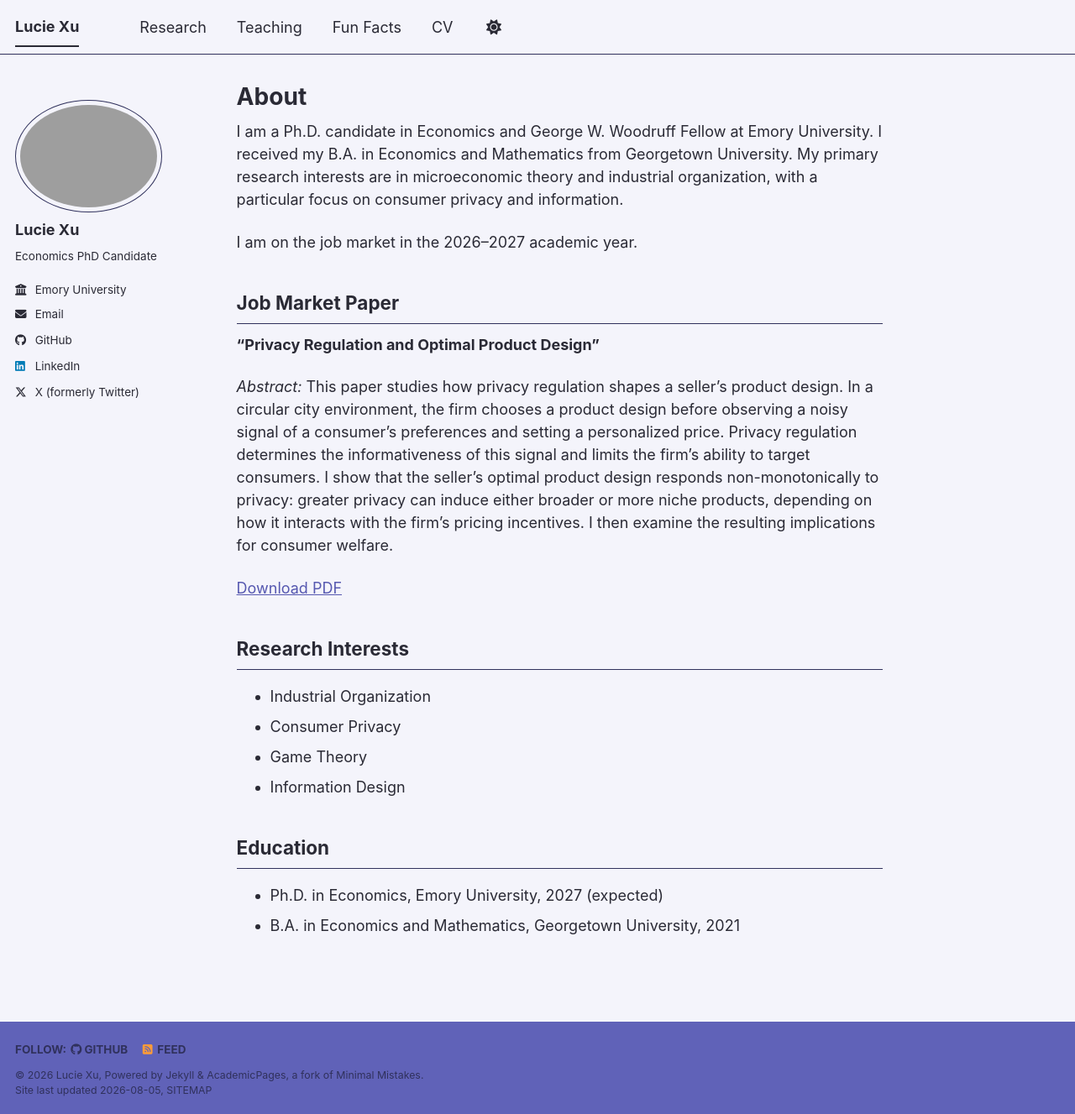
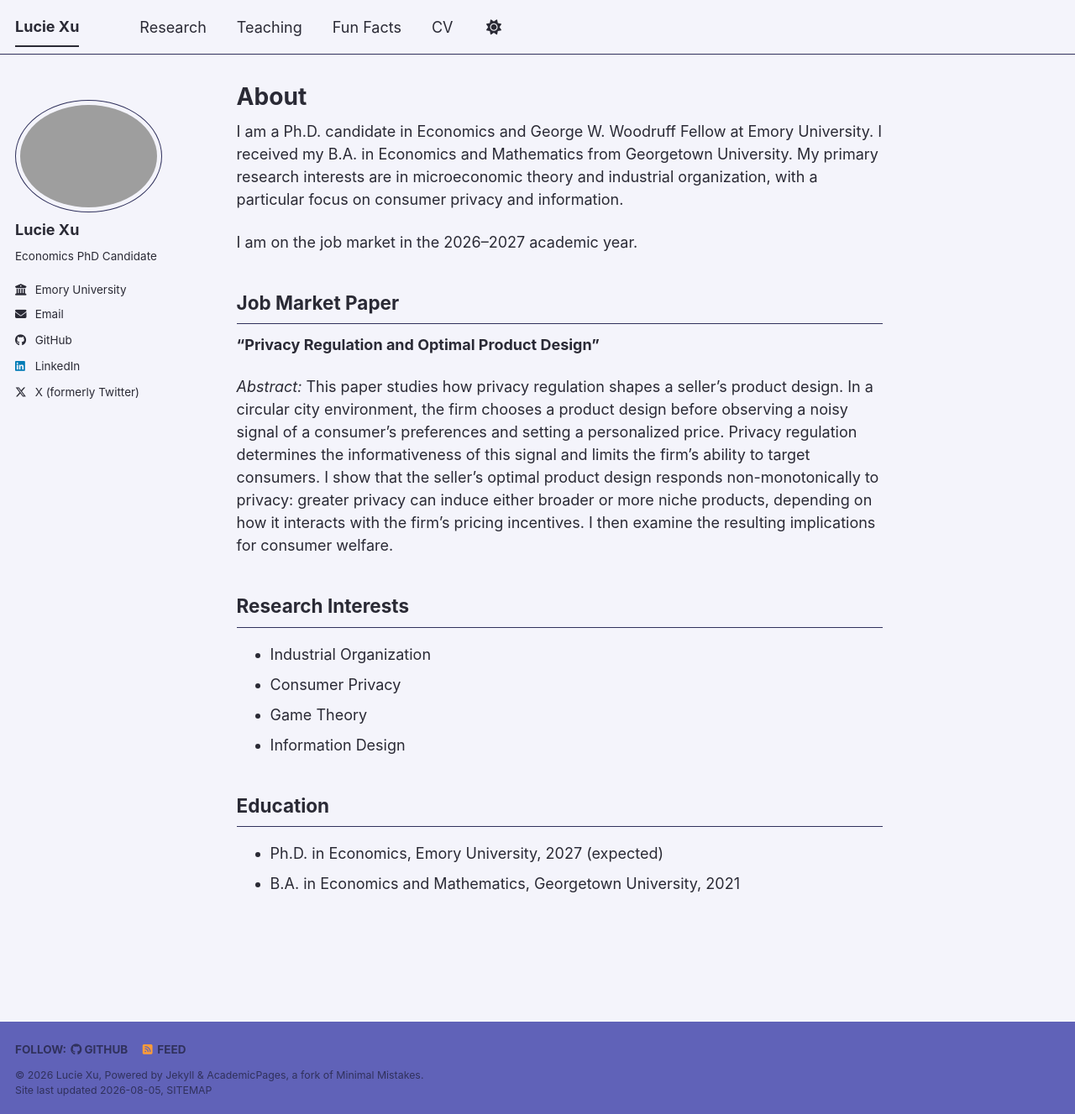
Before and after one commit to lucieexu27/lucieexu27.github.io, a Jekyll site: the page built from _pages/about.md, in a window 1280 px wide and 1327 px high. Shown: the whole window at 84% size. Built offline with Jekyll 4.4.1, drawn with Linux system fonts in a browser that asks for light colours; a style sheet for code colours, icons or effects is not loaded.

Commit message:
Disable PDF download link in about.md
Commented out the PDF download link in the about page.

```diff
--- a/_pages/about.md
+++ b/_pages/about.md
@@ -17,7 +17,7 @@ I am on the job market in the 2026–2027 academic year.
 
 *Abstract:* This paper studies how privacy regulation shapes a seller’s product design. In a circular city environment, the firm chooses a product design before observing a noisy signal of a consumer’s preferences and setting a personalized price. Privacy regulation determines the informativeness of this signal and limits the firm’s ability to target consumers. I show that the seller’s optimal product design responds non-monotonically to privacy: greater privacy can induce either broader or more niche products, depending on how it interacts with the firm’s pricing incentives. I then examine the resulting implications for consumer welfare.
 
-[Download PDF](/files/jmp.pdf)
+<!--[Download PDF](/files/jmp.pdf)-->
 
 ## Research Interests
 
```
